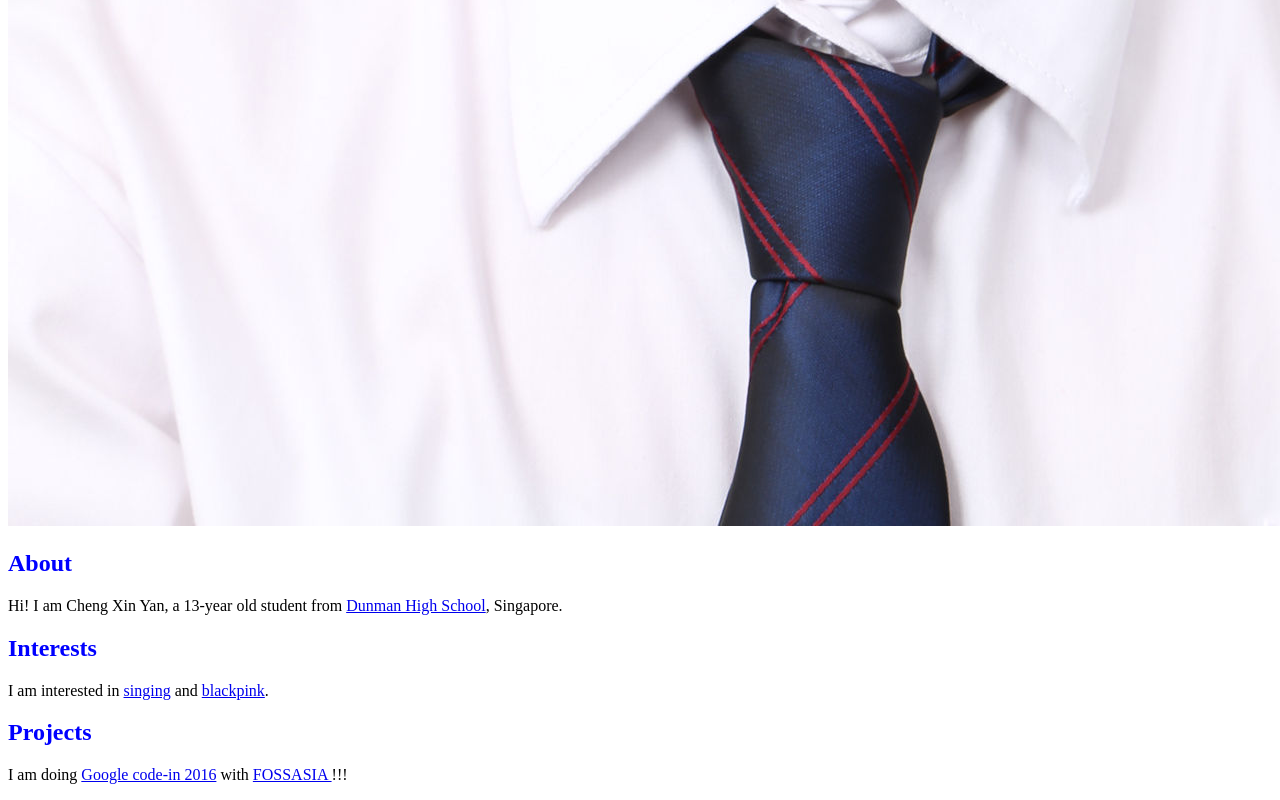
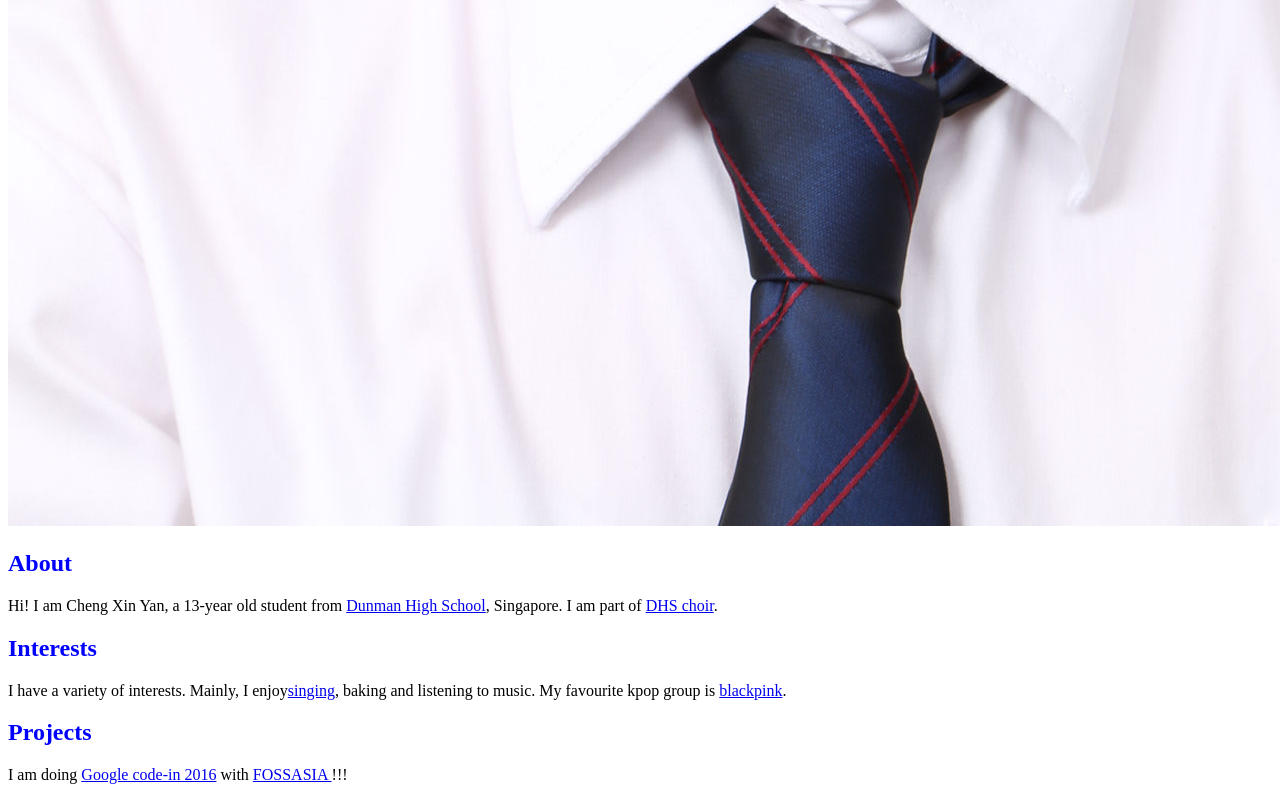
Before and after one commit to dhs17y2gchengxinyan/dhs17y2gchengxinyan.github.io, a plain HTML site: page index.html in a window 1280 px wide. Shown: the part 1930-2730 px from the top of the page. Drawn offline with Linux system fonts and the light colour scheme.

Commit message:
Update index.html

```diff
--- a/index.html
+++ b/index.html
@@ -8,9 +8,9 @@
   <h1>Welcome </h1>
   <img src="myself.jpg"/>
   <h2> About </h2>
-  <p>Hi! I am Cheng Xin Yan, a 13-year old student from <a href="http://www.dunmanhigh.moe.edu.sg">Dunman High School</a>, Singapore. </p>
+  <p>Hi! I am Cheng Xin Yan, a 13-year old student from <a href="http://www.dunmanhigh.moe.edu.sg">Dunman High School</a>, Singapore. I am part of <a href="http://dhschoir.blogspot.sg/">DHS choir</a>.</p>
   <h2> Interests </h2>
-  <p> I am interested in <a href="http://dhschoir.blogspot.sg/">singing</a> and <a href="http://kprofiles.com/black-pink-members-profile/">blackpink</a>. </p>
+  <p> I have a variety of interests. Mainly, I enjoy<a href="http://dhschoir.blogspot.sg/">singing</a>, baking and listening to music. My favourite kpop group is <a href="http://kprofiles.com/black-pink-members-profile/">blackpink</a>. </p>
   <h2> Projects </h2>
   <p> I am doing <a href="https://developers.google.com">Google code-in 2016</a> with <a href="http://fossasia.org"> FOSSASIA </a>!!! </p>
 </html>
```
